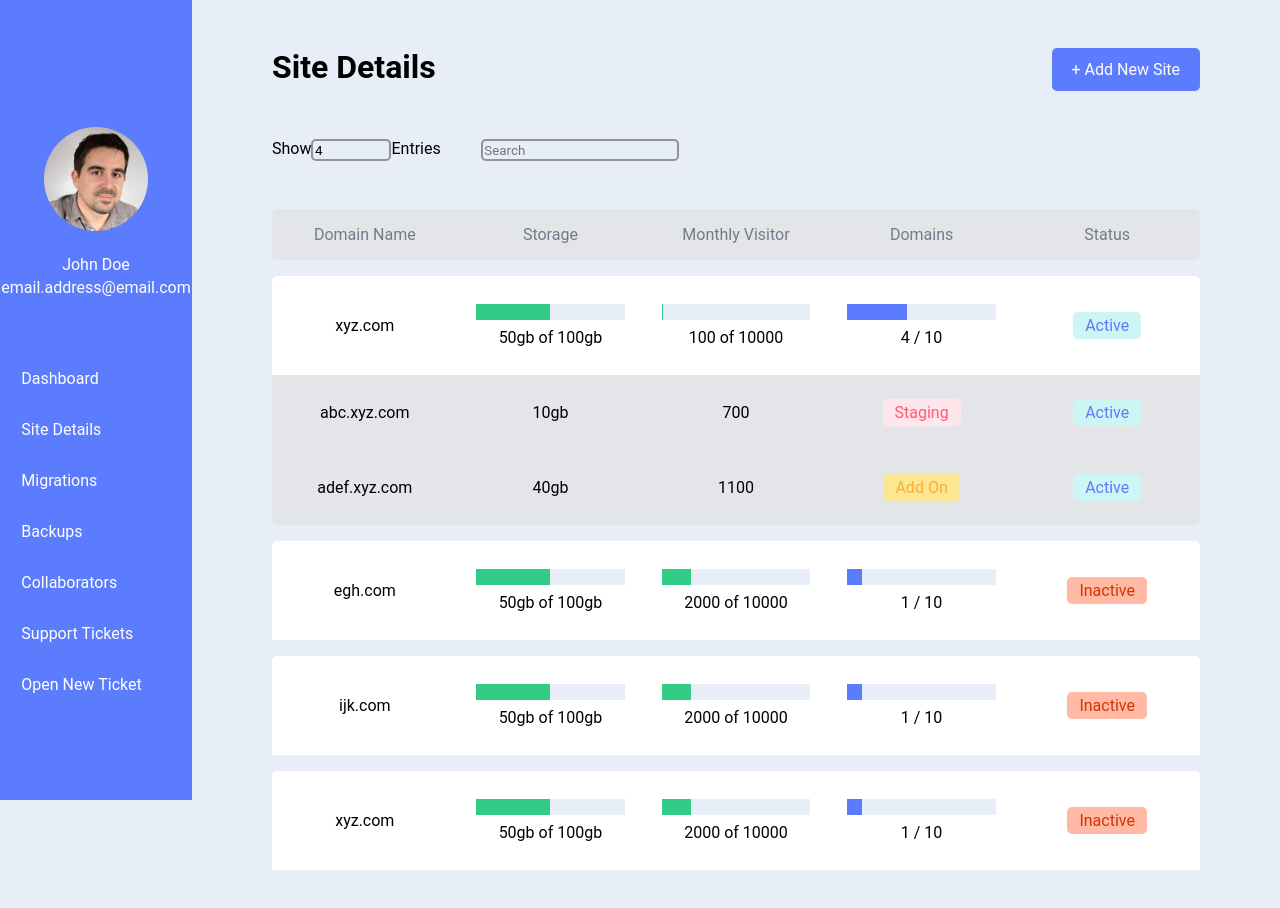
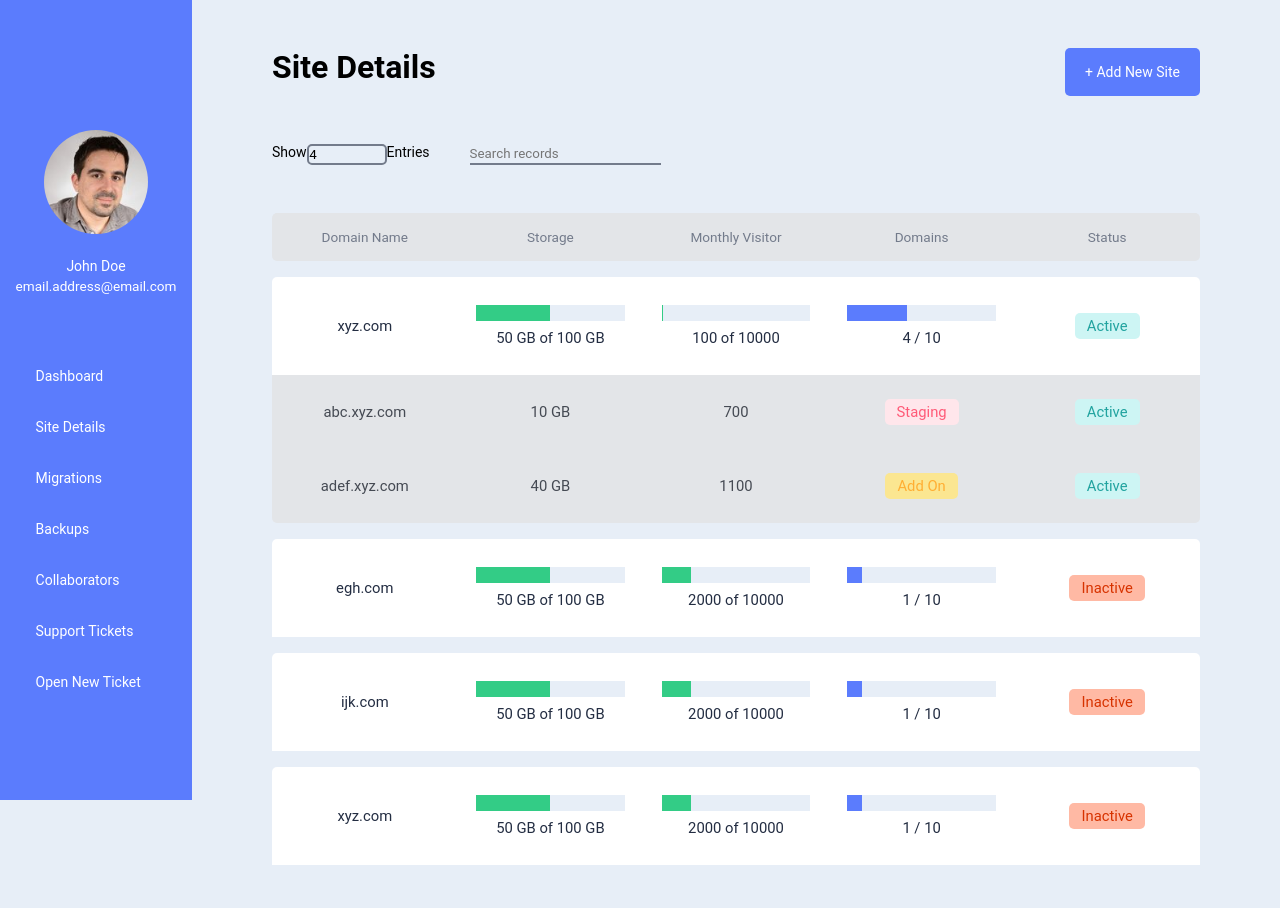
Before and after one commit to avibhanshu/domain-manager, an Angular app: page / in a window 1280 px wide. Shown: the top 908 px of the page. Built offline with nearby package versions, Linux system fonts and the light colour scheme; data requests are answered from the project's data file.

Commit message:
Refactor styling code

```diff
--- a/src/app/app.component.scss
+++ b/src/app/app.component.scss
@@ -1,8 +1,9 @@
+@import '../styles.scss';
 .container {
     display: flex;
 
     & .sidebar {
-        background-color: #5B7CFD;
+        background-color: $blue-background;
         position: fixed;
         height: 100%;
         width: 15%;
--- a/src/app/content/site-details/site-details.component.html
+++ b/src/app/content/site-details/site-details.component.html
@@ -3,12 +3,11 @@
   <a type="button" class="btn">+ Add New Site</a>
 </header>
 
-<!-- <app-table-config></app-table-config> -->
 <div class="config">
     <p>Show</p>
     <input type="number" class="entries input" [(ngModel)]="entriesCount">
     <p>Entries</p>
-    <input type="text" name="" id="" placeholder="Search" class="search input" [(ngModel)]="searchText">
+    <input type="text" placeholder="Search records" class="search input" [(ngModel)]="searchText">
 </div>
 
 <section class="data__table">
@@ -31,7 +30,7 @@
             }"
           ></div>
         </div>
-        <p>{{ domain.usedStorage }} of {{ domain.storage }}</p>
+        <p>{{ (domain.usedStorage) }} of {{ domain.storage }}</p>
       </div>
       <div class="domain__details--monthly-visitor data__table-cell">
         <div class="progress-bar">
--- a/src/app/content/site-details/site-details.component.scss
+++ b/src/app/content/site-details/site-details.component.scss
@@ -1,14 +1,16 @@
+@import "../../../styles.scss";
 .content__header {
   display: flex;
   justify-content: space-between;
   margin-bottom: 3rem;
 
   .btn {
-    background-color: #5b7cfd;
-    border-radius: 5px;
-    color: #FFFFFF;
+    background-color: $blue-background;
+    border-radius: $border-radius;
+    color: $pure-white;
     cursor: pointer;
-    padding: 0.75rem 1.25rem;
+    padding: 1rem 1.25rem;
+    font-size: $font-size-small;
   }
 }
 
@@ -16,20 +18,24 @@
   display: flex;
   width: 37.5%;
   justify-content: space-between;
+  font-size: $font-size-small;
+
+  .input {
+    background: transparent;
+  }
 
   .entries {
+    padding: 0.05rem;
+    border-radius: $border-radius;
     width: 5rem;
+    border: 2px solid $dark-grey;
   }
 
   .search {
     margin: 0 2.5rem;
-    }
-
-    .input {
-        background: transparent;
-        border-radius: 5px;
-        border: 2px solid #929292;
-        padding: 0.1rem;
+    outline: none;
+    border: none;
+    border-bottom: 2px solid $dark-grey;
   }
 }
 
@@ -39,15 +45,16 @@
   .data__columns {
     display: flex;
     width: 100%;
-    background-color: #e3e5e8;
-    border-radius: 5px;
+    background-color: $grey-background;
+    border-radius: $border-radius;
     justify-content: space-between;
 
     .data__column {
       padding: 1rem 2rem;
-      color: #737b8b;
+      color: $dark-grey;
       flex-basis: 20%;
       text-align: center;
+      font-size: $font-size-smaller;
     }
   }
 
@@ -57,38 +64,38 @@
     justify-content: center;
     align-items: center;
     flex-basis: 20%;
+    font-size: $font-size-large;
   }
 
   .tag {
     padding: 0.25rem 0.75rem;
-      border-radius: 5px;
+    border-radius: $border-radius;
   }
 
   .add-on {
-    background-color: #fbe691;
-    color: #ffae33;
+    background-color: $add-on-tag-background;
+    color: $add-on-tag-color;
   }
 
   .primary {
-    background-color: #DEE5FF;
-    color: #D8E0FE;
+    background-color: $primary-tag-background;
+    color: $primary-tag-color;
   }
 
   .staging {
-      background-color: lighten(#FFC0CB, 7.5%);
-      color: darken(#FFC0CB, 20%);
+    background-color: lighten($staging-tag-color, 7.5%);
+    color: darken($staging-tag-color, 20%);
   }
 
   .active {
-    background-color: #CDF5F4;
-    color: #5b7cfd;
+    background-color: $active-tag-color;
+    color: darken($active-tag-color, 50%);
   }
 
   .inactive {
-      background-color: lighten(#FF7F57, 15%);
-      color: darken(#FF7F57, 25%);
+    background-color: lighten($inactive-tag-color, 15%);
+    color: darken($inactive-tag-color, 25%);
   }
-
 
   .data__row {
     margin: 1rem 0;
@@ -97,10 +104,11 @@
       display: flex;
       justify-content: space-between;
       width: 100%;
-      background-color: #FFFFFF;
+      background-color: $pure-white;
       border-top-left-radius: 5px;
       border-top-right-radius: 5px;
       padding: 1.75rem 0;
+      color: $light-black;
 
       .domain__details--storage {
         justify-content: space-evenly;
@@ -111,36 +119,38 @@
       }
 
       .progress-bar {
-        background-color: #e7eef7;
+        background-color: $blue-background-light;
         width: 80%;
         margin-bottom: 0.5rem;
 
         .status {
-          background-color: #33cc86;
+          background-color: $green-background;
           height: 1rem;
         }
 
         .domain-status {
-          background-color: #5b7cfd;
+          background-color: $blue-background;
         }
       }
     }
 
     .subdomain__details {
-      background-color: #e3e5e8;
+      background-color: $grey-background;
       display: flex;
       flex-direction: column;
       justify-content: space-between;
       width: 100%;
-      border-bottom-left-radius: 5px;
-      border-bottom-right-radius: 5px;
+      border-bottom-left-radius: $border-radius;
+      border-bottom-right-radius: $border-radius;
+      color: darken($dark-grey, 20%);
 
       .data__row--subdomain {
+        font-size: $font-size-medium;
         display: flex;
         justify-content: space-between;
         width: 100%;
-        border-top-left-radius: 5px;
-        border-top-right-radius: 5px;
+        border-top-left-radius: $border-radius;
+        border-top-right-radius: $border-radius;
         padding: 1.5rem 0;
       }
     }
--- a/src/app/sidebar/sidebar.component.scss
+++ b/src/app/sidebar/sidebar.component.scss
@@ -1,9 +1,10 @@
+@import '../../styles.scss';
 .main {
     display: flex;
     align-items: center;
     height: 100%;
     justify-content: center;
-    color: #FFFFFF;
+    color: $pure-white;
 }
 
 .container {
@@ -25,6 +26,11 @@
 
             .user__info--name {
                 margin-bottom: 0.25rem;
+                font-size: $font-size-small;
+            }
+
+            .user__info--email {
+                font-size: $font-size-smaller;
             }
         }
     }
@@ -48,7 +54,8 @@
 
         .nav__link {
             text-decoration: none;
-            color: #FFFFFF;
+            color: $pure-white;
+            font-size: $font-size-small;
         }
     }
 }
--- a/src/assets/data/db.json
+++ b/src/assets/data/db.json
@@ -1,10 +1,10 @@
 {
-    "domainList" : [
+  "domainList": [
     {
       "id": 1,
       "domain": "xyz.com",
-            "storage": "100gb",
-            "usedStorage": "50gb",
+      "storage": "100 GB",
+      "usedStorage": "50 GB",
       "domainTag": "Primary",
       "status": "Active",
       "availableDomains": 10,
@@ -15,14 +15,14 @@
         {
           "id": 11,
           "name": "abc.xyz.com",
-                    "usedStorage": "10gb",
+          "usedStorage": "10 GB",
           "domainTag": "Staging",
           "monthlyVisitor": 700
         },
         {
           "id": 12,
           "name": "adef.xyz.com",
-                    "usedStorage": "40gb",
+          "usedStorage": "40 GB",
           "domainTag": "Add On",
           "monthlyVisitor": 1100
         }
@@ -32,8 +32,8 @@
     {
       "id": 2,
       "domain": "egh.com",
-            "storage": "100gb",
-            "usedStorage": "50gb",
+      "storage": "100 GB",
+      "usedStorage": "50 GB",
       "domainTag": "Primary",
       "subdomain": [],
       "status": "Inactive",
@@ -46,8 +46,8 @@
     {
       "id": 3,
       "domain": "ijk.com",
-            "storage": "100gb",
-            "usedStorage": "50gb",
+      "storage": "100 GB",
+      "usedStorage": "50 GB",
       "domainTag": "Primary",
       "subdomain": [],
       "status": "Inactive",
@@ -60,8 +60,8 @@
     {
       "id": 4,
       "domain": "xyz.com",
-            "storage": "100gb",
-            "usedStorage": "50gb",
+      "storage": "100 GB",
+      "usedStorage": "50 GB",
       "domainTag": "Primary",
       "subdomain": [],
       "status": "Inactive",
--- a/src/styles.scss
+++ b/src/styles.scss
@@ -1,8 +1,30 @@
+$active-tag-color: #CDF5F4;
+$staging-tag-color: #FFC0CB;
+$inactive-tag-color: #FF7F57;
+$primary-tag-background: #DEE5FF;
+$primary-tag-color: #D8E0FE;
+$add-on-tag-background: #FBE691;
+$add-on-tag-color: #FFAE33;
+$pure-white: #FFFFFF;
+$dark-grey: #737B8B;
+$dark-grey: #737B8B;
+$light-black: #232D42;
+$blue-background: #5B7CFd;
+$blue-background-light: #E7EEF7;
+$grey-background: #E3E5E8;
+$green-background: #33CC86;
+
+$font-size-large: 0.925rem;
+$font-size-medium: 0.915rem;
+$font-size-small: 0.875rem;
+$font-size-smaller: 0.85rem;
+$border-radius: 5px;
+
 html,
 body {
   font-family: Roboto, "Helvetica Neue", sans-serif;
   height: 100%;
-  background-color: #E7EEF7;
+  background-color: $blue-background-light;
 }
 
 * {
```
Lines whose indentation alone changed are shown as unchanged.
